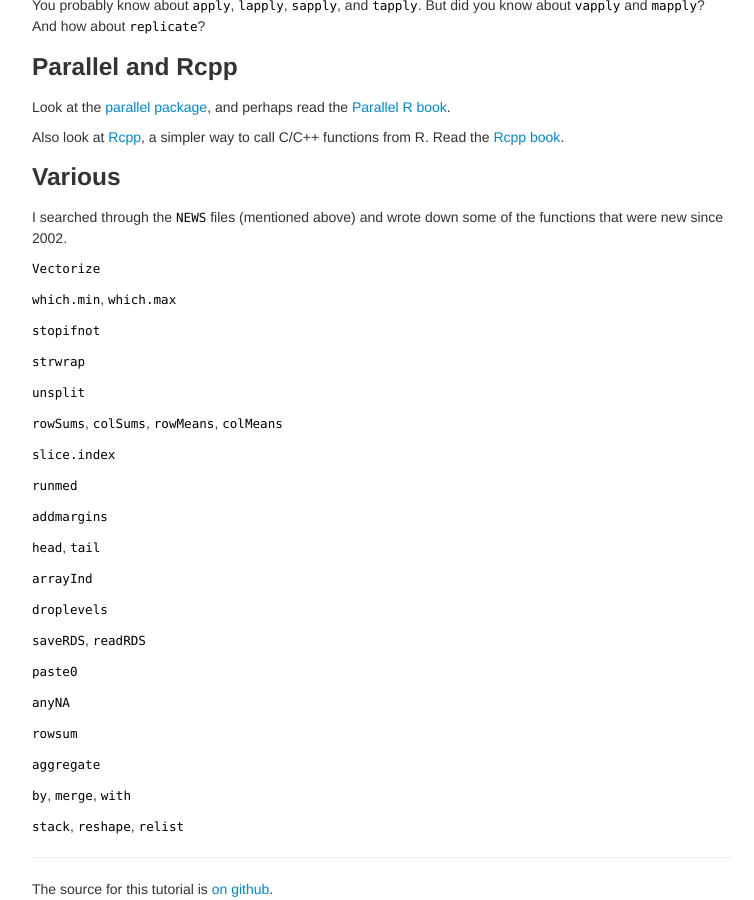
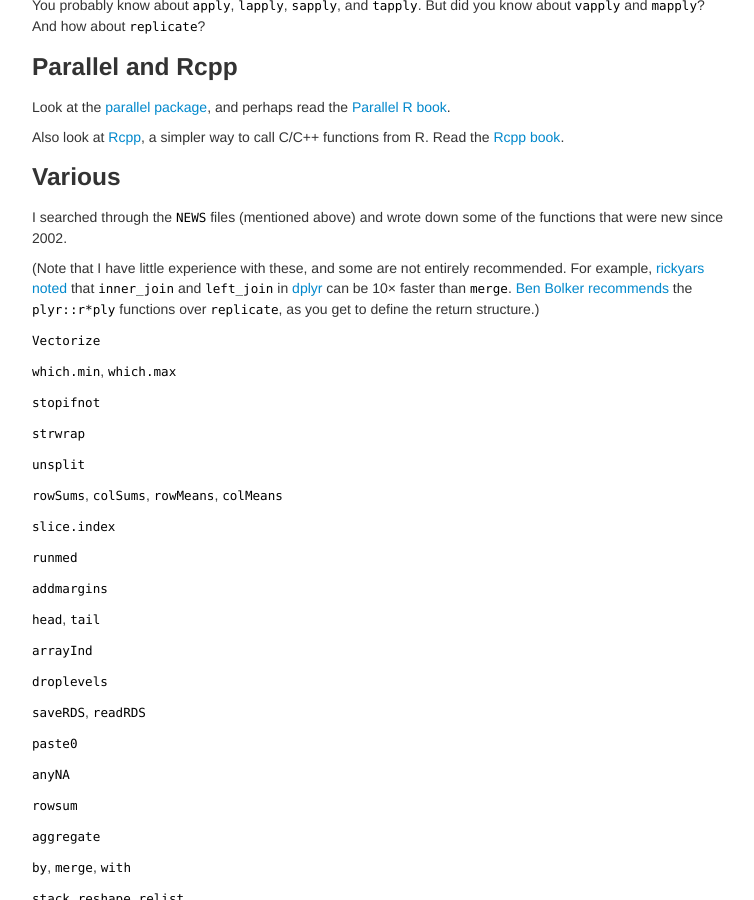
Before and after one commit to kbroman/hipsteR, a Jekyll site: the page built from index.md, in a window 1280 px wide and 900 px high, scrolled down 1435 px. Shown: the whole window, without its empty margins (258-1012 px from the left). Built offline with Jekyll 4.4.1, drawn with Linux system fonts in a browser that asks for light colours.

Commit message:
Issue #4: explain that dplyr is better than merge, and plyr is better than replicate

```diff
--- a/index.md
+++ b/index.md
@@ -137,6 +137,14 @@ to call C/C++ functions from R. Read the [Rcpp book](http://www.amazon.com/exec/
 I searched through the `NEWS` files (mentioned above) and
 wrote down some of the functions that were new since 2002.
 
+(Note that I have little experience with these, and some are
+not entirely recommended. For example,
+[rickyars](https://github.com/rickyars)
+[noted](https://github.com/kbroman/hipsteR/issues/4) that `inner_join` and
+`left_join` in [dplyr](https://github.com/hadley/dplyr) can be 10&times;
+faster than `merge`. [Ben Bolker](http://en.gravatar.com/bbolker) [recommends](http://kbroman.wordpress.com/2014/05/15/hipster-re-educating-people-who-learned-r-before-it-was-cool/#comment-3518) the `plyr::r*ply` functions
+over `replicate`, as you get to define the return structure.)
+
 `Vectorize`
 
 `which.min`, `which.max`
```
